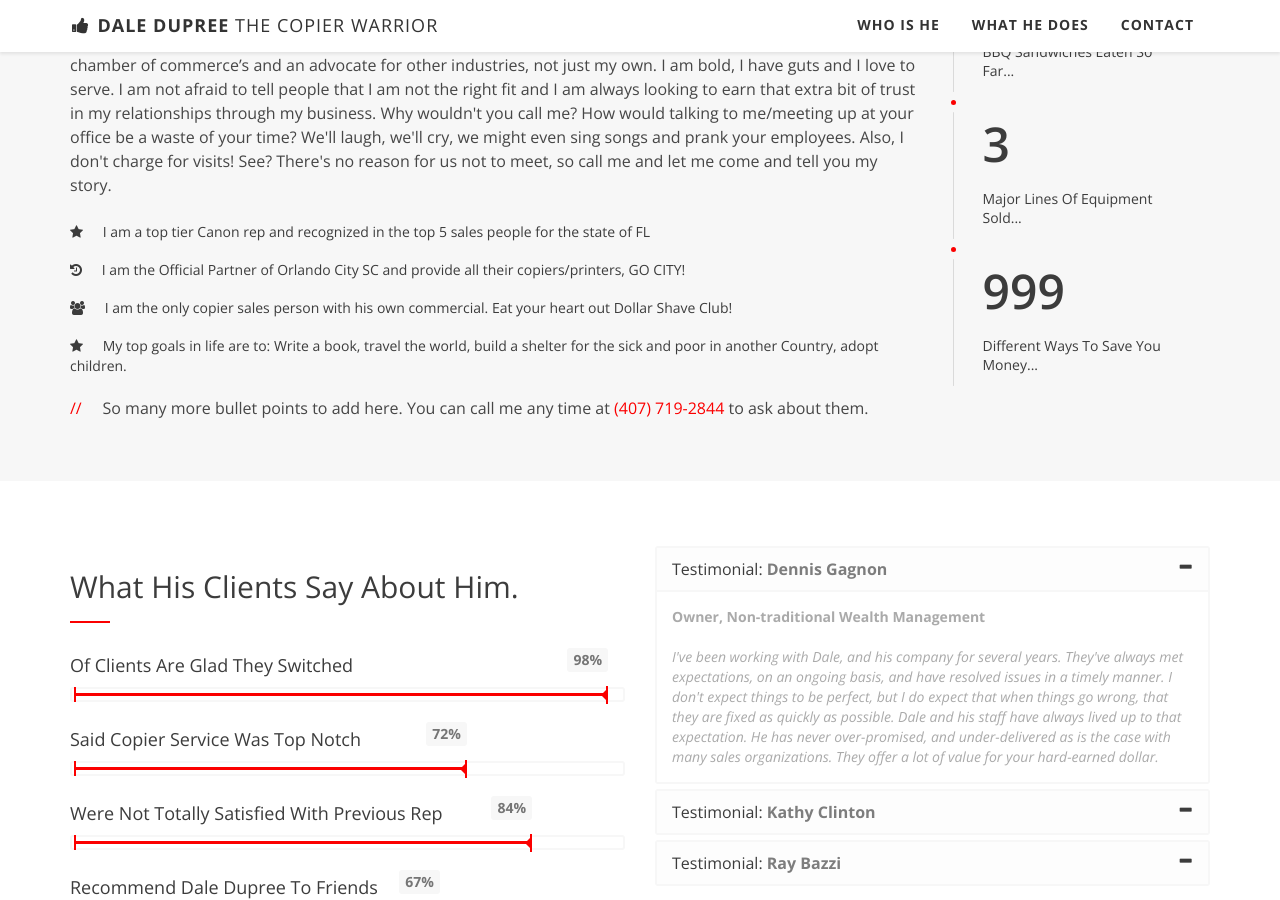
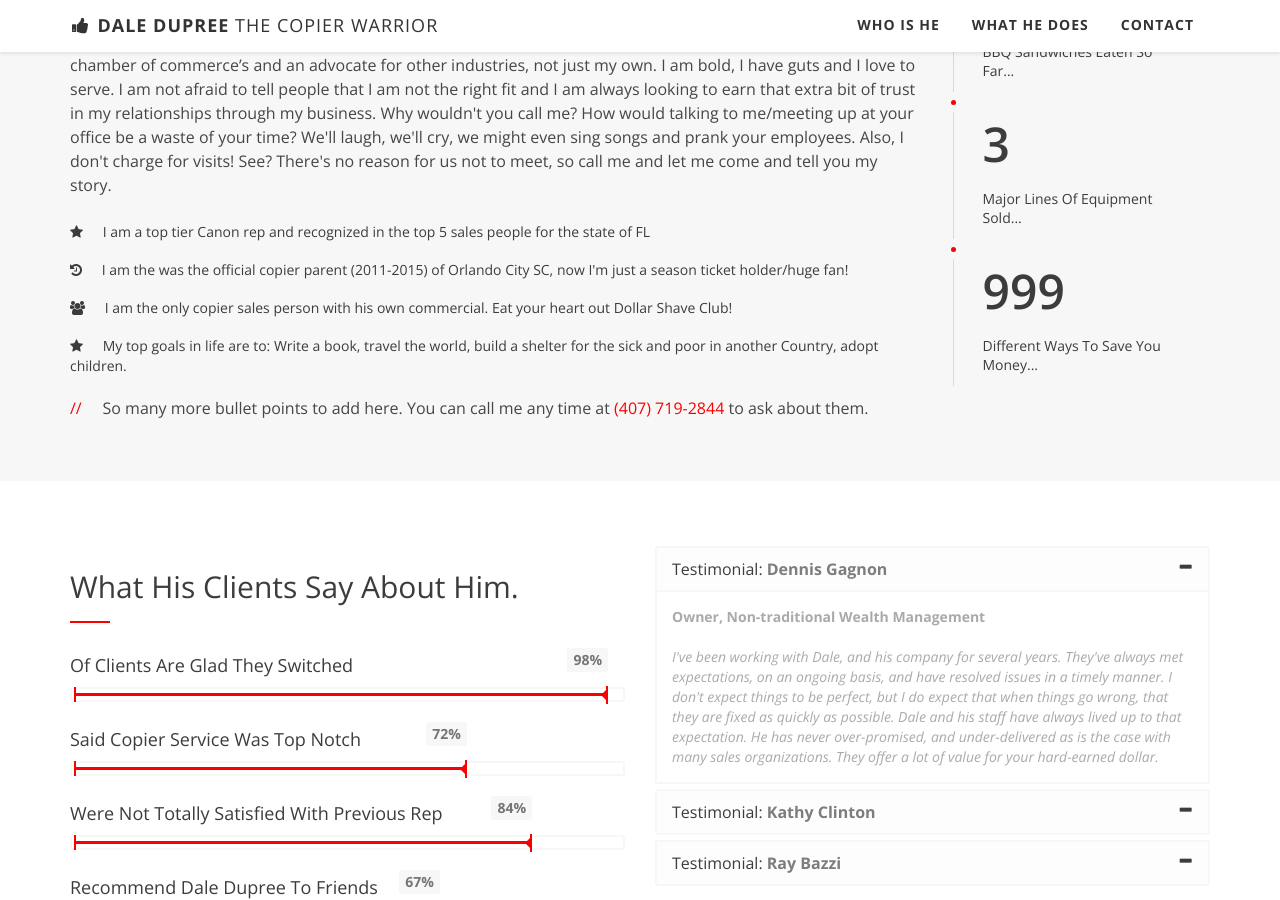
Before and after one commit to copierwarrior/copierwarrior.github.io, a Jekyll site: the page built from index.html, in a window 1280 px wide and 900 px high, scrolled down 2120 px. Built offline with Jekyll 4.4.1, drawn with Linux system fonts in a browser that asks for light colours; nearby versions of some CDN libraries.

Commit message:
Update from Forestry.io - index.html

```diff
--- a/index.html
+++ b/index.html
@@ -29,8 +29,8 @@ details:
   - text: I am a top tier Canon rep and recognized in the top 5 sales people for the
       state of FL
     type: star
-  - text: I am the Official Partner of Orlando City SC and provide all their copiers/printers,
-      GO CITY!
+  - text: I am the was the official copier parent (2011-2015) of Orlando City SC,
+      now I'm just a season ticket holder/huge fan!
     type: history
   - text: I am the only copier sales person with his own commercial. Eat your heart
       out Dollar Shave Club!
```
